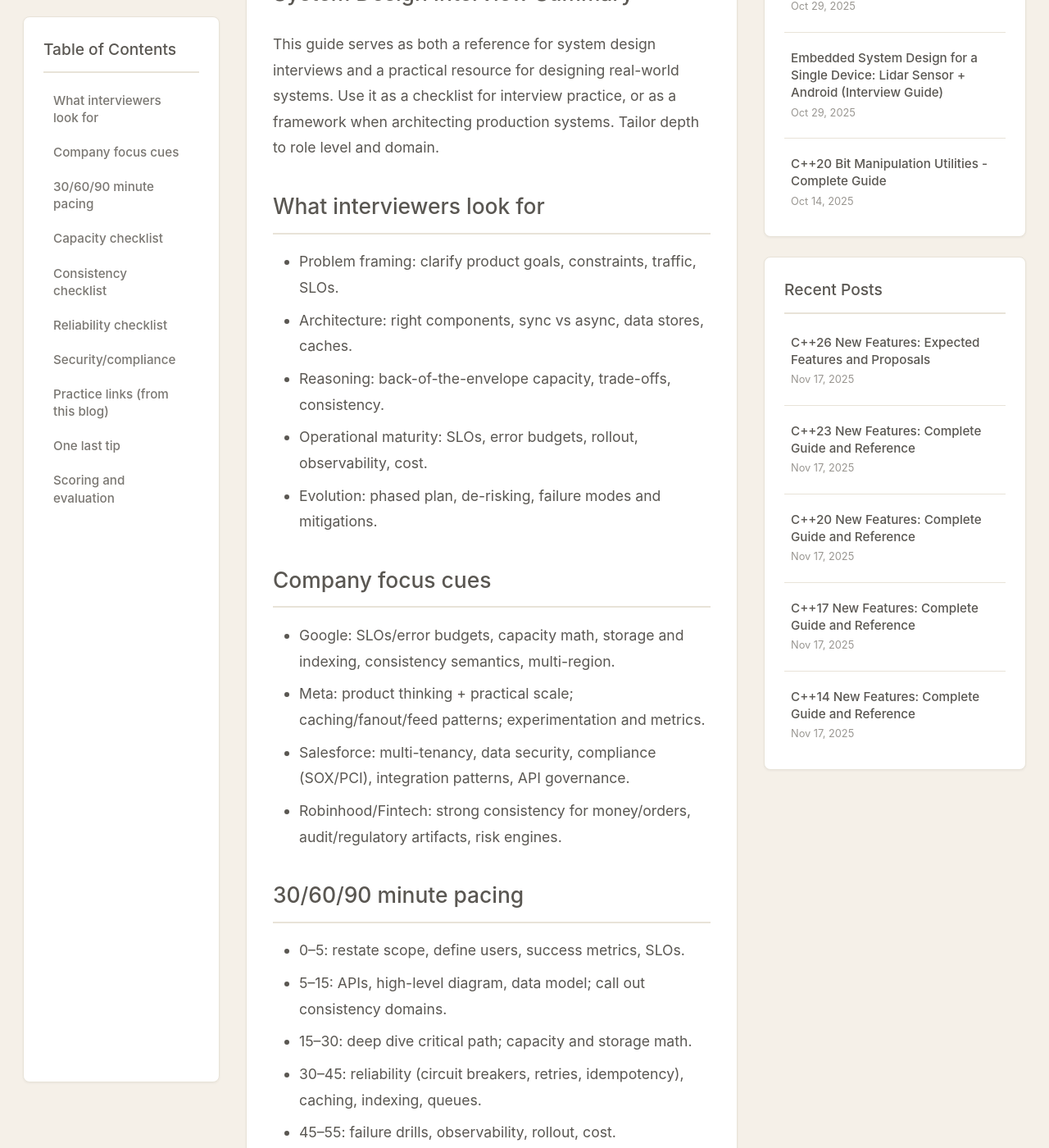
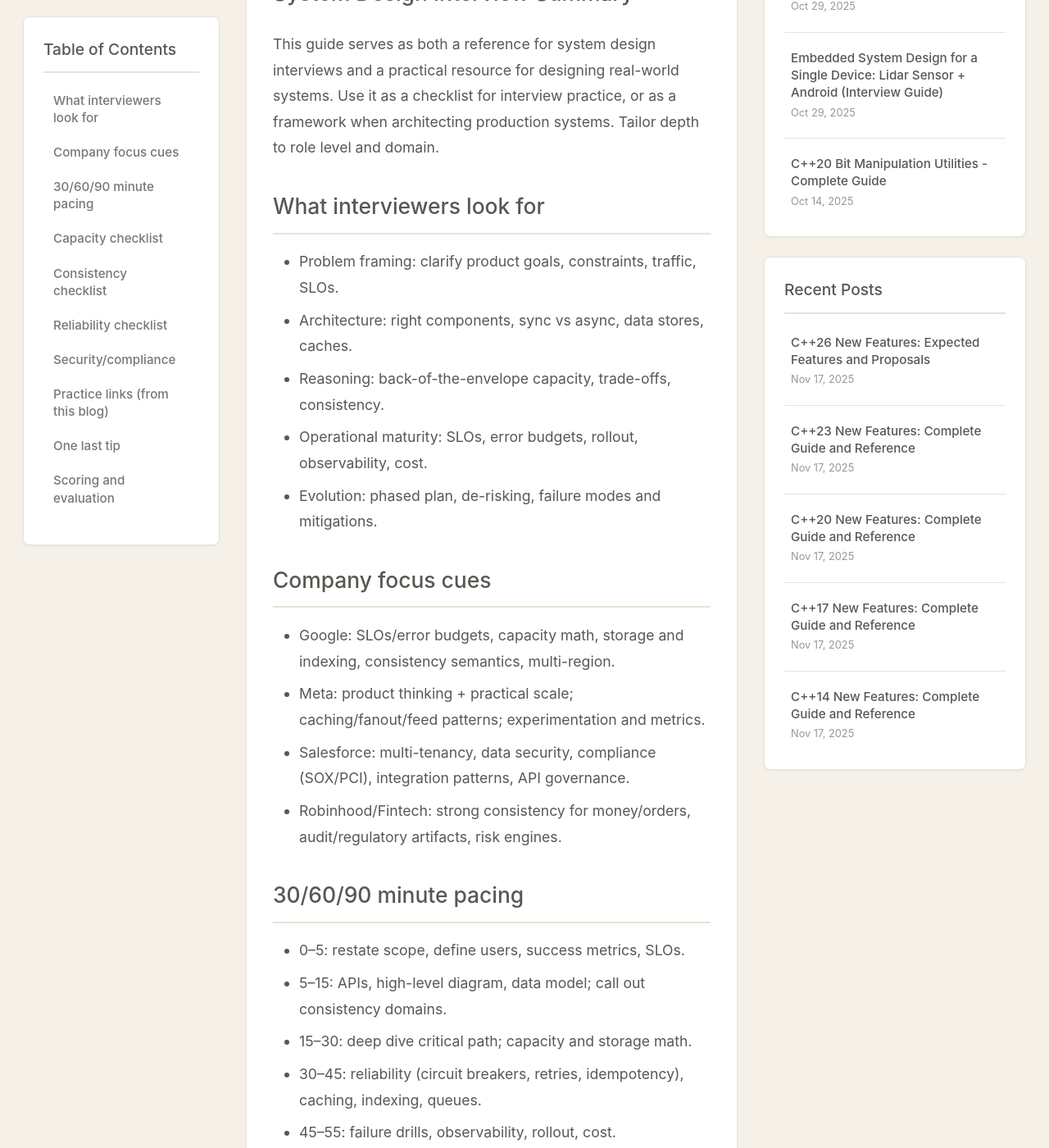
Before and after one commit to robinali34/blog_cpp, a Jekyll site: the page built from _posts/2025-11-16-system-design-interview-summary.md, in a window 1280 px wide and 1400 px high, scrolled down 494 px. Shown: the whole window at 82% size. Built offline with Jekyll 4.4.1, drawn with Linux system fonts in a browser that asks for light colours.

Commit message:
Update post layout

```diff
--- a/assets/css/morandi-theme.css
+++ b/assets/css/morandi-theme.css
@@ -603,43 +603,48 @@ hr {
   width: 100%;
   max-width: 240px;
   box-sizing: border-box;
-  overflow: hidden;
+  overflow: visible;
   display: flex;
   flex-direction: column;
   max-height: calc(100vh - 100px);
-  height: calc(100vh - 100px);
+  min-height: 200px;
 }
 
 .toc-nav {
   flex: 1;
   overflow-y: auto;
-  overflow-x: auto;
-  padding-right: 0.5rem;
+  overflow-x: hidden;
+  padding-right: 0.75rem;
   padding-bottom: 0.5rem;
   width: 100%;
   max-width: 240px;
   box-sizing: border-box;
   min-height: 0;
+  max-height: 100%;
   -webkit-overflow-scrolling: touch;
+  scrollbar-width: thin;
+  scrollbar-color: var(--morandi-border-dark) var(--morandi-bg-primary);
 }
 
 .toc-nav::-webkit-scrollbar {
-  width: 6px;
-  height: 6px;
+  width: 8px;
+  height: 8px;
 }
 
 .toc-nav::-webkit-scrollbar-track {
   background: var(--morandi-bg-primary);
-  border-radius: 3px;
+  border-radius: 4px;
+  margin: 4px 0;
 }
 
 .toc-nav::-webkit-scrollbar-thumb {
-  background: var(--morandi-border-medium);
-  border-radius: 3px;
+  background: var(--morandi-border-dark);
+  border-radius: 4px;
+  border: 1px solid var(--morandi-bg-primary);
 }
 
 .toc-nav::-webkit-scrollbar-thumb:hover {
-  background: var(--morandi-border-dark);
+  background: var(--morandi-gray-medium);
 }
 
 .toc-nav::-webkit-scrollbar-corner {
```
